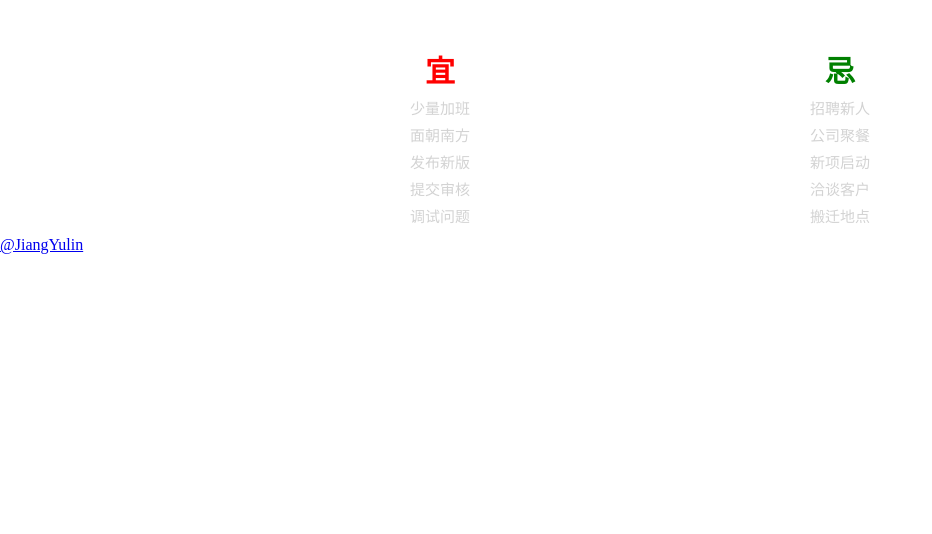
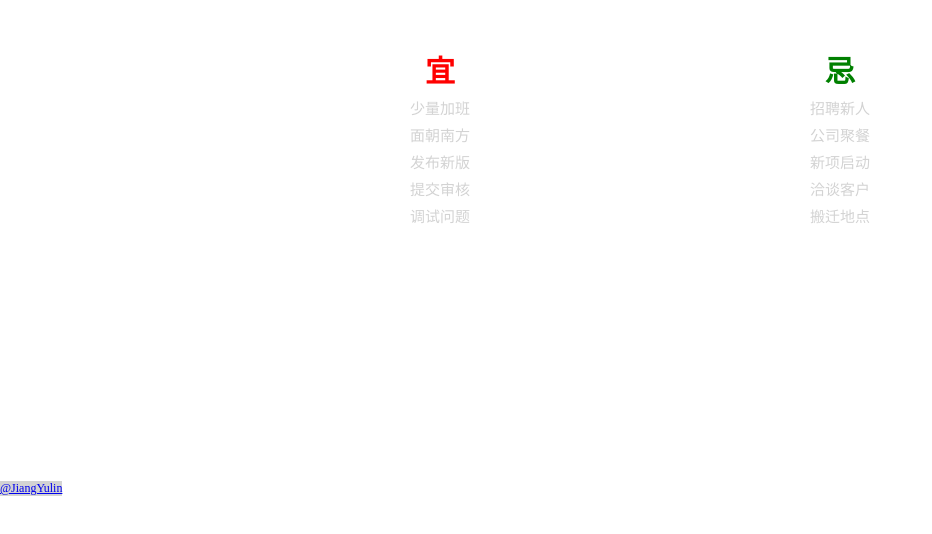
Before and after one commit to huang-almanac/huang-almanac.github.io, a plain HTML site: page index.html in a window 1280 px wide. Shown: the part 304-838 px from the top of the page, without its empty margins (0-932 px from the left). Drawn offline with Linux system fonts and the light colour scheme.

Commit message:
modified:   css/main.css

```diff
--- a/css/main.css
+++ b/css/main.css
@@ -87,3 +87,14 @@ body {
 	font-weight: bolder;
 	color: green;
 }
+
+footer {
+	position: fixed;
+	bottom: 0;
+}
+
+.copyright {
+	background: lightgray;
+	font-size: 12px;
+	text-align: center;
+}
```
